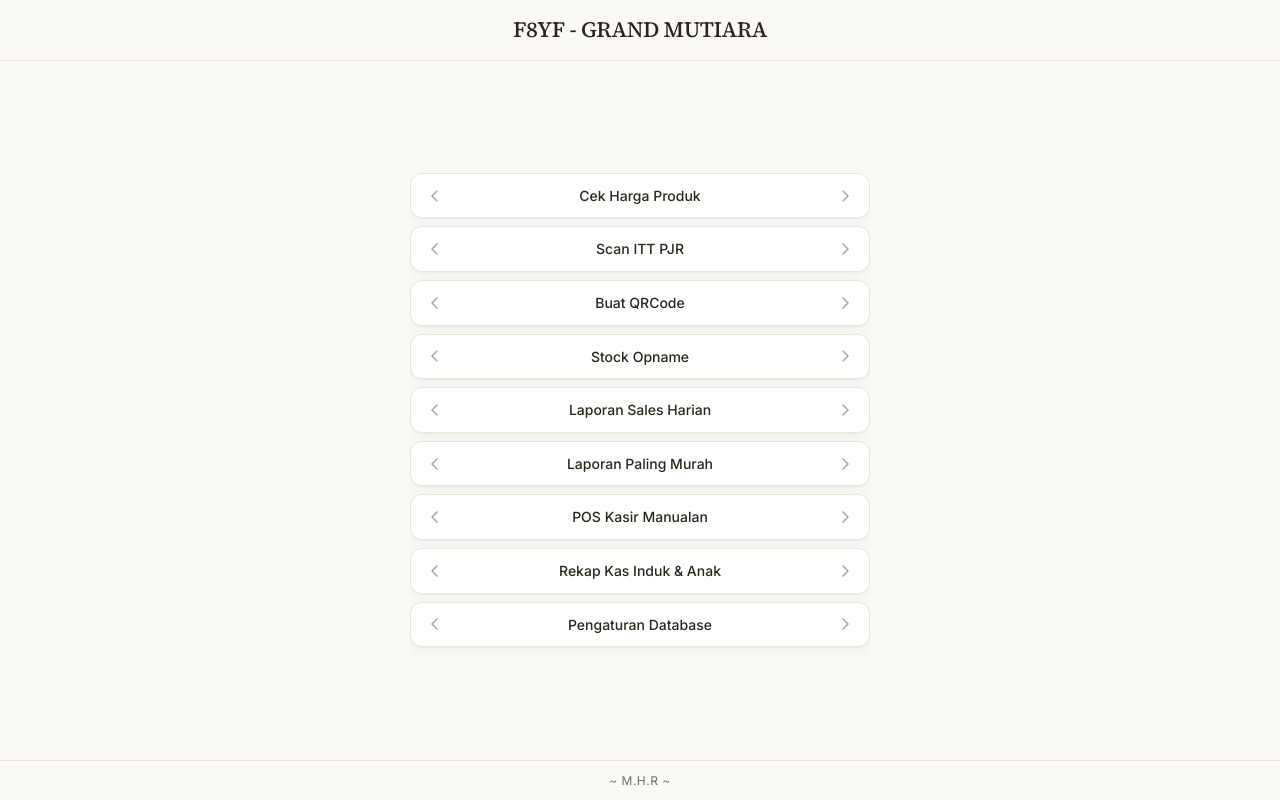
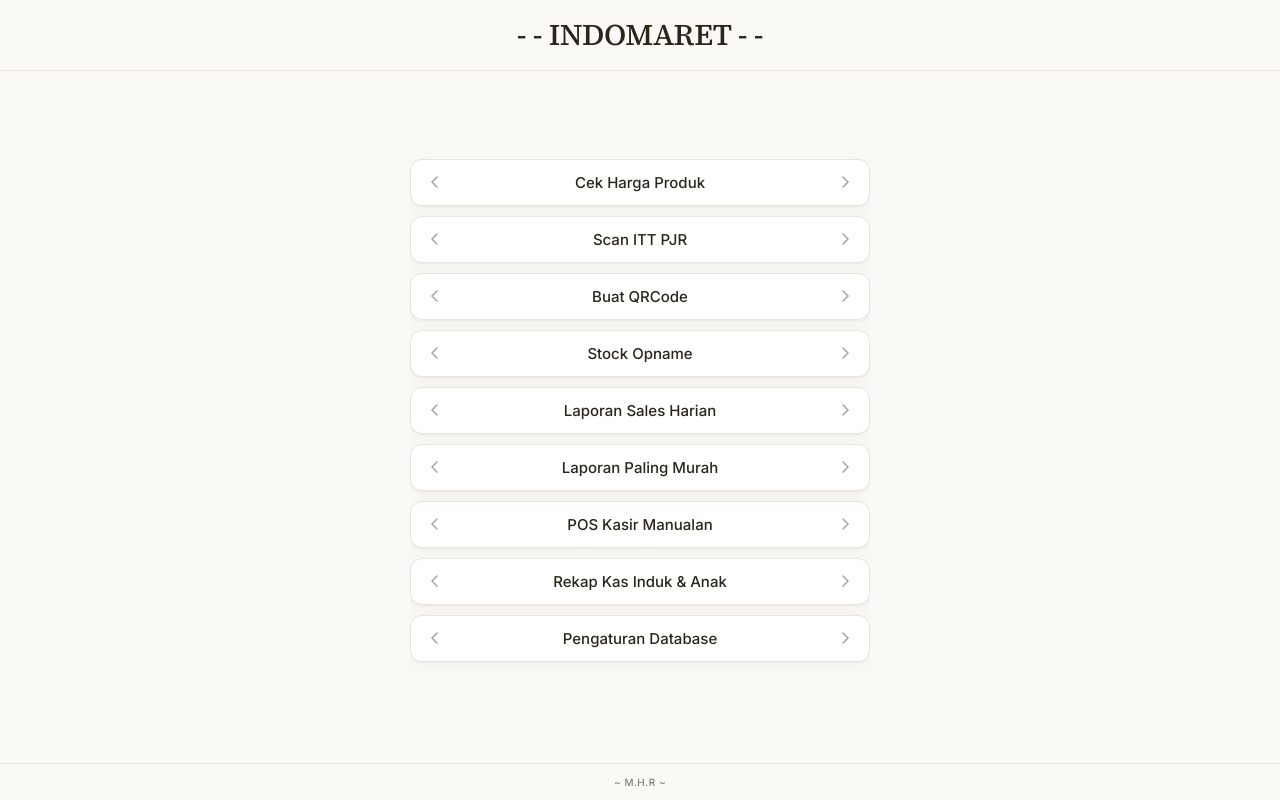
Before and after one commit to IndoMarc/indomaret, a PHP site: page / in a window 1280 px wide. Run offline with PHP 8.4, Linux system fonts and the light colour scheme.

Commit message:
Add files via upload

```diff
--- a/index.php
+++ b/index.php
@@ -109,7 +109,7 @@
 
         h1 {
             font-family: 'Source Serif 4', Georgia, serif;
-            font-size: 22px;
+            font-size: 30px;
             font-weight: 500;
             letter-spacing: -0.4px;
             line-height: 1.25;
@@ -139,7 +139,7 @@
         .menu-grid {
             display: grid;
             grid-template-columns: 1fr;
-            gap: 8px;
+            gap: 10px;
         }
 
         .menu-item {
@@ -148,13 +148,13 @@
             justify-content: center;
             text-align: center;
             position: relative;
-            gap: 8px;
+            gap: 10px;
             text-decoration: none;
             background: var(--item-bg);
             color: var(--text-main);
             padding: 12px 16px;
             border-radius: 12px;
-            font-size: 14px;
+            font-size: 15px;
             font-weight: 500;
             line-height: 1.4;
             border: 1px solid var(--border);
@@ -213,7 +213,7 @@
             right: 0;
             background-color: var(--bg-color);
             text-align: center;
-            font-size: 12px;
+            font-size: 10px;
             color: var(--text-sub);
             padding: 12px;
             border-top: 1px solid var(--border);
@@ -226,7 +226,7 @@
 <body>
 
     <header>
-        <h1>F8YF - GRAND MUTIARA</h1>
+        <h1>- -  INDOMARET  - -</h1>
     </header>
 
     <div class="container">
--- a/stock_opname.php
+++ b/stock_opname.php
@@ -1313,7 +1313,7 @@ if ($_SERVER['REQUEST_METHOD'] === 'POST' && isset($_POST['action']) && $_POST['
                     <div id="accountSelectionBox">
                         <div class="account-card-header">
                             <h2>Pilih Akun Stock Opname</h2>
-                            <p>Silakan pilih akun untuk melanjutkan proses SO</p>
+
                         </div>
                         <div class="account-box">
                             <button type="button" class="btn-account" data-account="Admin">
```
